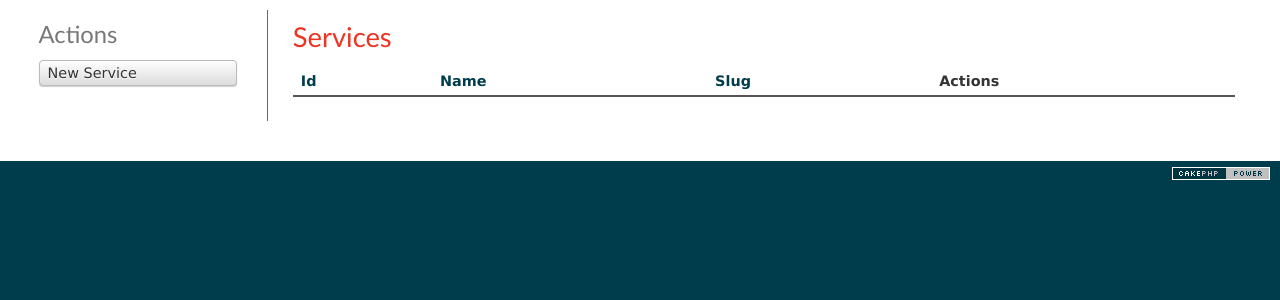
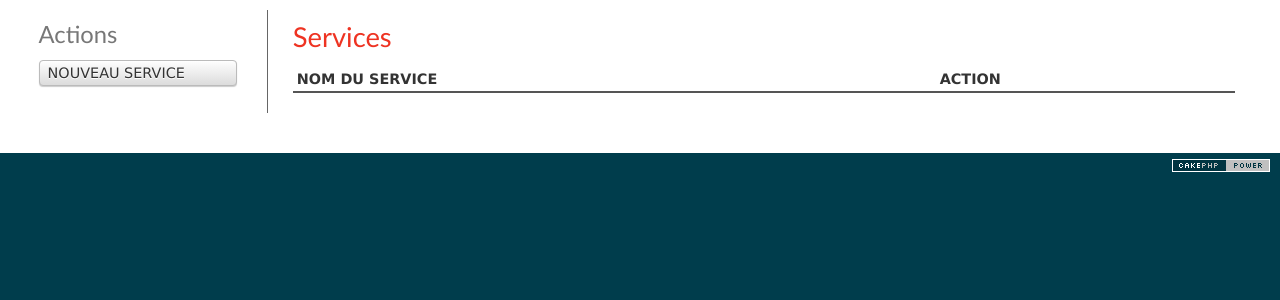
Before and after one commit to leknoppix/bondecommande, a CakePHP app: the page made by app/View/Services/index.ctp in a window 1280 px wide. Shown: the part 47-347 px from the top of the page. Run offline with PHP 8.4 and a stand-in for CakePHP, Linux system fonts and the light colour scheme; the template is opened without the code that fills it, so the values that code supplies are empty; some libraries are stand-ins or nearby versions.

Commit message:
Module service fini

```diff
--- a/app/Config/routes.php
+++ b/app/Config/routes.php
@@ -31,6 +31,7 @@
  * ...and connect the rest of 'Pages' controller's URLs.
  */
 	Router::connect('/backoffice/utilisateurs/:action/*', array('controller' => 'users'));
+	Router::connect('/backoffice/services/:action/*', array('controller' => 'services'));
 	Router::connect('/backoffice/clients/:action/*', array('controller' => 'customers'));
 	Router::connect('/backoffice/bondecommande/:action/*', array('controller' => 'orderforms'));
 	Router::connect('/backoffice/logout',array('controller' => 'users', 'action' => 'logout'));
--- a/app/View/Pages/home.ctp
+++ b/app/View/Pages/home.ctp
@@ -13,7 +13,7 @@
 			<ul>
 				<li>Gestion des bons de commande</li>
 				<li><?php echo $this->Html->link('Gestion des membres',array('controller'=>'users','action'=>'index')); ?></li>
-				<li>Gestion des services</li>
+				<li><?php echo $this->Html->link('Gestion des services',array('controller'=>'services','action'=>'index')); ?></li>
 				<li>Gestion des fournisseurs</li>
 			</ul>
 		</li>
--- a/app/View/Services/add.ctp
+++ b/app/View/Services/add.ctp
@@ -1,13 +1,12 @@
 <div class="services form">
 <?php echo $this->Form->create('Service'); ?>
 	<fieldset>
-		<legend><?php echo __('Add Service'); ?></legend>
+		<legend>Ajouter un nouveau service</legend>
 	<?php
 		echo $this->Form->input('name');
-		echo $this->Form->input('slug');
 	?>
 	</fieldset>
-<?php echo $this->Form->end(__('Submit')); ?>
+<?php echo $this->Form->end('Ajouter ce service'); ?>
 </div>
 <div class="actions">
 	<h3><?php echo __('Actions'); ?></h3>
--- a/app/View/Services/index.ctp
+++ b/app/View/Services/index.ctp
@@ -2,41 +2,23 @@
 	<h2><?php echo __('Services'); ?></h2>
 	<table cellpadding="0" cellspacing="0">
 	<tr>
-			<th><?php echo $this->Paginator->sort('id'); ?></th>
-			<th><?php echo $this->Paginator->sort('name'); ?></th>
-			<th><?php echo $this->Paginator->sort('slug'); ?></th>
-			<th class="actions"><?php echo __('Actions'); ?></th>
+			<th>NOM DU SERVICE</th>
+			<th class="actions">ACTION</th>
 	</tr>
 	<?php foreach ($services as $service): ?>
 	<tr>
-		<td><?php echo h($service['Service']['id']); ?>&nbsp;</td>
 		<td><?php echo h($service['Service']['name']); ?>&nbsp;</td>
-		<td><?php echo h($service['Service']['slug']); ?>&nbsp;</td>
 		<td class="actions">
-			<?php echo $this->Html->link(__('View'), array('action' => 'view', $service['Service']['id'])); ?>
 			<?php echo $this->Html->link(__('Edit'), array('action' => 'edit', $service['Service']['id'])); ?>
 			<?php echo $this->Form->postLink(__('Delete'), array('action' => 'delete', $service['Service']['id']), null, __('Are you sure you want to delete # %s?', $service['Service']['id'])); ?>
 		</td>
 	</tr>
 <?php endforeach; ?>
 	</table>
-	<p>
-	<?php
-	echo $this->Paginator->counter(array(
-	'format' => __('Page {:page} of {:pages}, showing {:current} records out of {:count} total, starting on record {:start}, ending on {:end}')
-	));
-	?>	</p>
-	<div class="paging">
-	<?php
-		echo $this->Paginator->prev('< ' . __('previous'), array(), null, array('class' => 'prev disabled'));
-		echo $this->Paginator->numbers(array('separator' => ''));
-		echo $this->Paginator->next(__('next') . ' >', array(), null, array('class' => 'next disabled'));
-	?>
-	</div>
 </div>
 <div class="actions">
 	<h3><?php echo __('Actions'); ?></h3>
 	<ul>
-		<li><?php echo $this->Html->link(__('New Service'), array('action' => 'add')); ?></li>
+		<li><?php echo $this->Html->link('NOUVEAU SERVICE', array('action' => 'add')); ?></li>
 	</ul>
 </div>
```
Also changed, not shown: app/Controller/ServicesController.php (+5 -17 lines), app/Model/Service.php (+8 -0 lines), app/View/Services/edit.ctp (+3 -4 lines).
